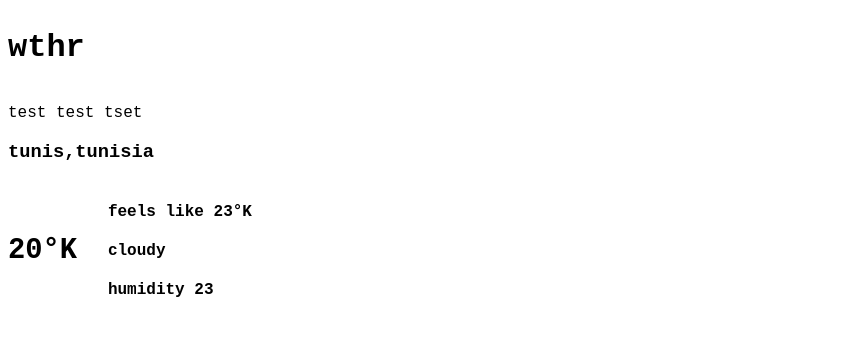
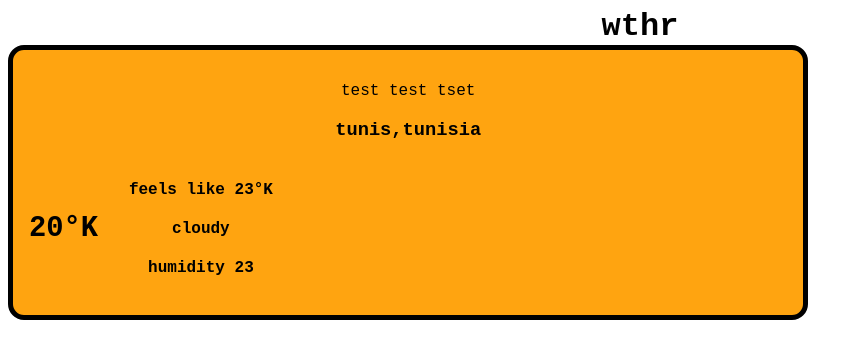
Before and after one commit to MohamedBechirMejri/wthr, a website built with webpack: page src/template.html in a window 1280 px wide. Shown: the whole page, without its empty margins (0-863 px from the left). Built offline with nearby package versions, Linux system fonts and the light colour scheme; no server answers.

Commit message:
more styling

```diff
--- a/src/main.scss
+++ b/src/main.scss
@@ -4,6 +4,7 @@
 * {
     font-family: 'Courier New', Courier, monospace;
     transition: all 300ms;
+    text-align: center;
 }
 
 #wrapper {
@@ -12,18 +13,30 @@
     align-items: flex-start;
     justify-content: center;
 
-  #date {
+    h1 {
+        margin: auto;
     }
 
+    #current-weather {
+        background-color: rgb(255, 164, 16);
+        width: fit-content;
+        min-width: 60%;
+        border-style: solid;
+        border-width: thick;
+        border-radius: 1em;
+        padding: 1em;
+
+        #date {}
+
         #location {
-    #city {
+            #city {}
+
+            #country {}
         }
 
-    #country {
-    }
-  }
         .temp-plus-data {
             display: flex;
+
             .temp {
                 display: flex;
                 align-items: center;
@@ -36,8 +49,7 @@
                     }
                 }
 
-      #temp {
-      }
+                #temp {}
 
                 #units {
                     display: flex;
@@ -62,24 +74,19 @@
                         }
                     }
 
-        #kelvin {
+                    #kelvin {}
+
+                    #fahrenheit {}
+
+                    #celsius {}
+                }
             }
 
-        #fahrenheit {
-        }
+            .feels-like {}
 
-        #celsius {
+            #clouds {}
+
+            #humidity {}
         }
     }
 }
-
-    .feels-like {
-    }
-
-    #clouds {
-    }
-
-    #humidity {
-    }
-  }
-}
```
Lines whose indentation alone changed are shown as unchanged.
